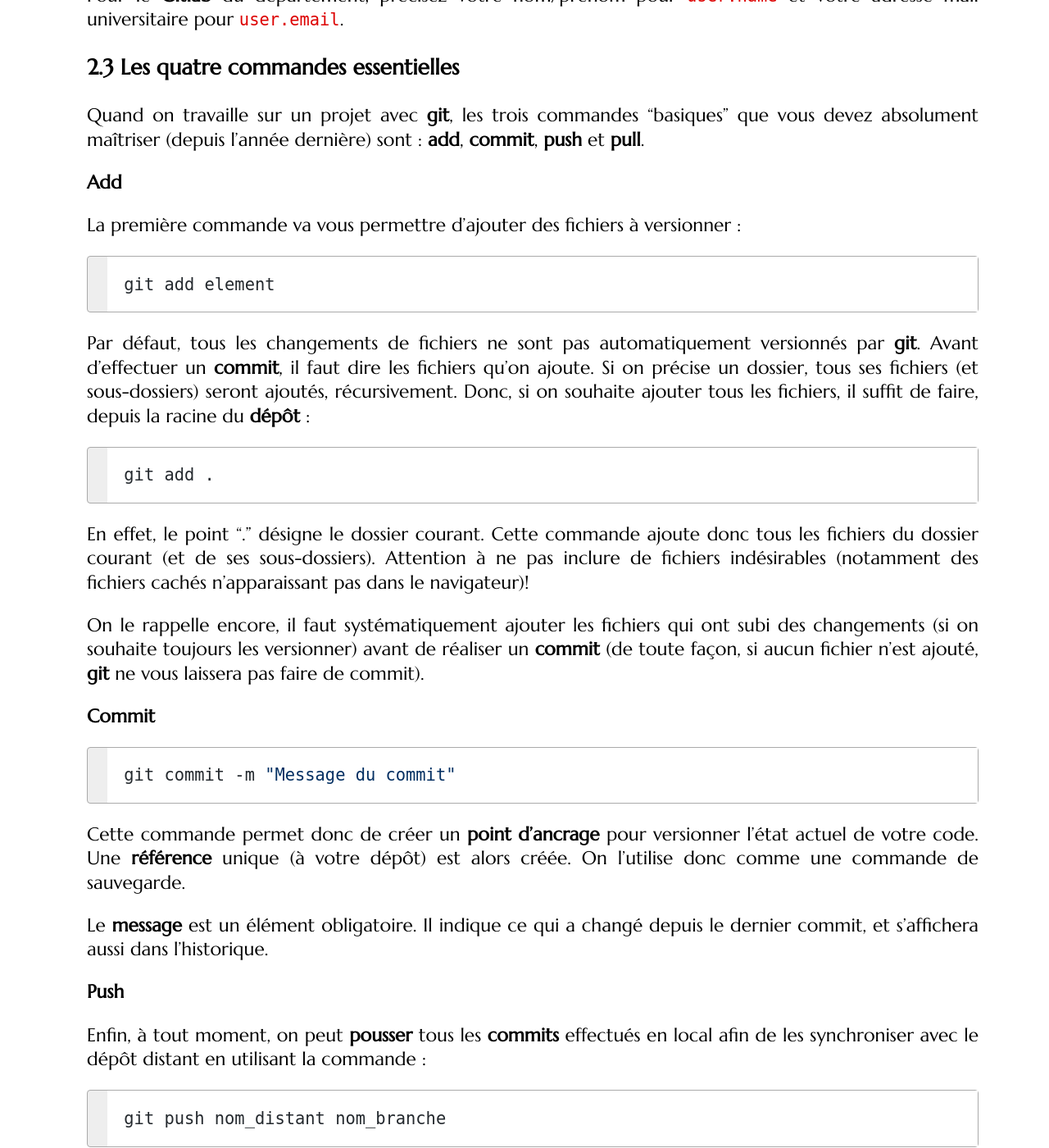
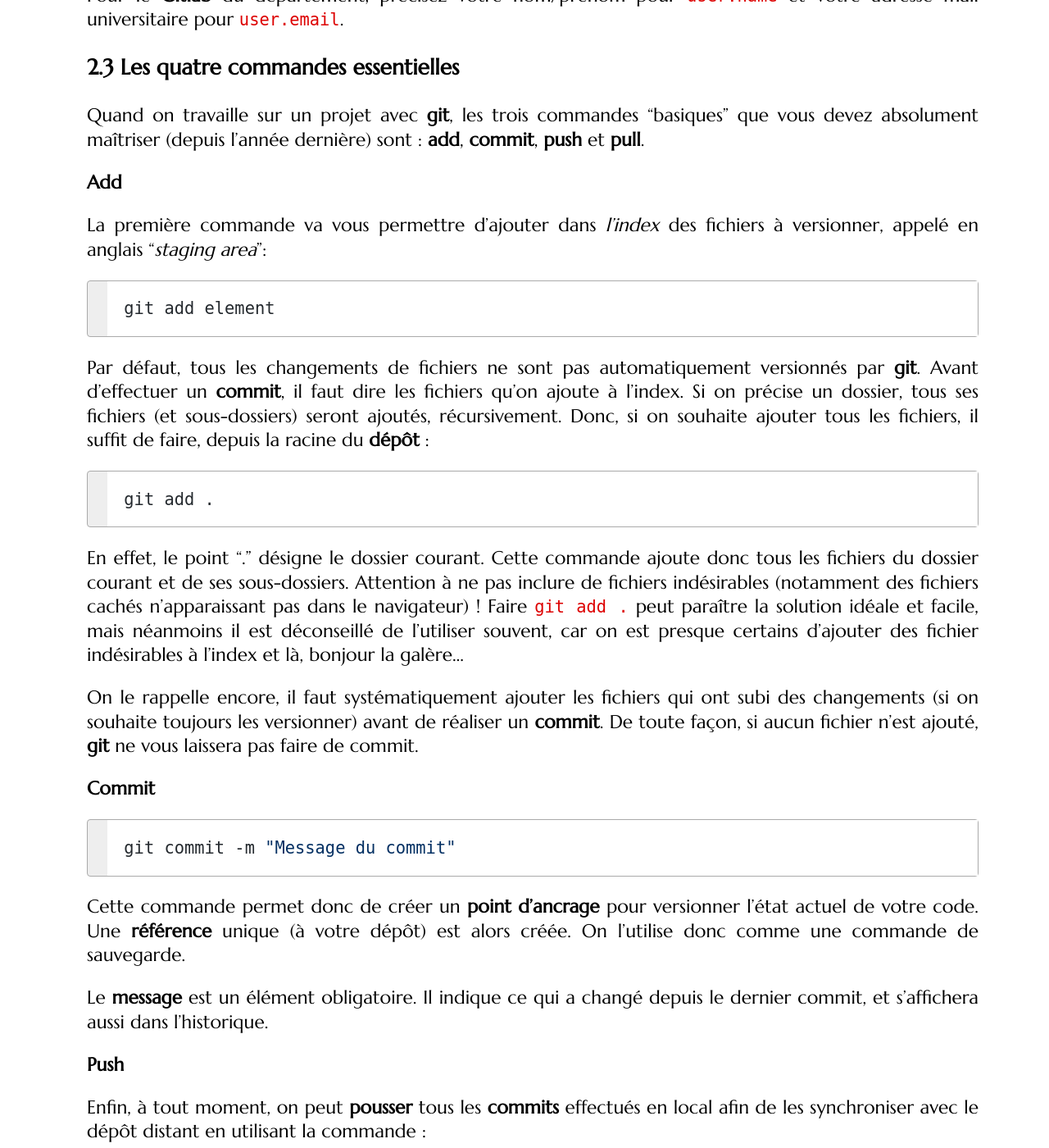
Before and after one commit to mgasquet/R304-QualiteDeveloppement, a Jekyll site: the page built from tutorials/tutorial1.md, in a window 1280 px wide and 1400 px high, scrolled down 3466 px. Shown: the whole window at 82% size. Built offline with Jekyll 4.4.1, drawn with Linux system fonts in a browser that asks for light colours; some web fonts are replaced; some of the changed text lies outside the part shown.

Commit message:
précaution avec git add .

````diff
--- a/tutorials/tutorial1.md
+++ b/tutorials/tutorial1.md
@@ -88,21 +88,21 @@ Quand on travaille sur un projet avec **git**, les trois commandes "basiques" qu
 
 **Add**
 
-La première commande va vous permettre d'ajouter des fichiers à versionner :
+La première commande va vous permettre d'ajouter dans _l'index_ des fichiers à versionner, appelé en anglais "_staging area_":
 
 ```bash
 git add element
 ```
 
-Par défaut, tous les changements de fichiers ne sont pas automatiquement versionnés par **git**. Avant d'effectuer un **commit**, il faut dire les fichiers qu'on ajoute. Si on précise un dossier, tous ses fichiers (et sous-dossiers) seront ajoutés, récursivement. Donc, si on souhaite ajouter tous les fichiers, il suffit de faire, depuis la racine du **dépôt** :
+Par défaut, tous les changements de fichiers ne sont pas automatiquement versionnés par **git**. Avant d'effectuer un **commit**, il faut dire les fichiers qu'on ajoute à l'index. Si on précise un dossier, tous ses fichiers (et sous-dossiers) seront ajoutés, récursivement. Donc, si on souhaite ajouter tous les fichiers, il suffit de faire, depuis la racine du **dépôt** :
 
 ```bash
 git add .
 ```
 
-En effet, le point "." désigne le dossier courant. Cette commande ajoute donc tous les fichiers du dossier courant (et de ses sous-dossiers). Attention à ne pas inclure de fichiers indésirables (notamment des fichiers cachés n'apparaissant pas dans le navigateur)!
+En effet, le point "." désigne le dossier courant. Cette commande ajoute donc tous les fichiers du dossier courant et de ses sous-dossiers. Attention à ne pas inclure de fichiers indésirables (notamment des fichiers cachés n'apparaissant pas dans le navigateur) ! Faire `git add .` peut paraître la solution idéale et facile, mais néanmoins il est déconseillé de l'utiliser souvent, car on est presque certains d'ajouter des fichier indésirables à l'index et là, bonjour la galère...
 
-On le rappelle encore, il faut systématiquement ajouter les fichiers qui ont subi des changements (si on souhaite toujours les versionner) avant de réaliser un **commit** (de toute façon, si aucun fichier n'est ajouté, **git** ne vous laissera pas faire de commit).
+On le rappelle encore, il faut systématiquement ajouter les fichiers qui ont subi des changements (si on souhaite toujours les versionner) avant de réaliser un **commit**. De toute façon, si aucun fichier n'est ajouté, **git** ne vous laissera pas faire de commit.
 
 **Commit**
 
````
Also changed, not shown: other parts of tutorials/tutorial1.md (+1 -1 lines).
